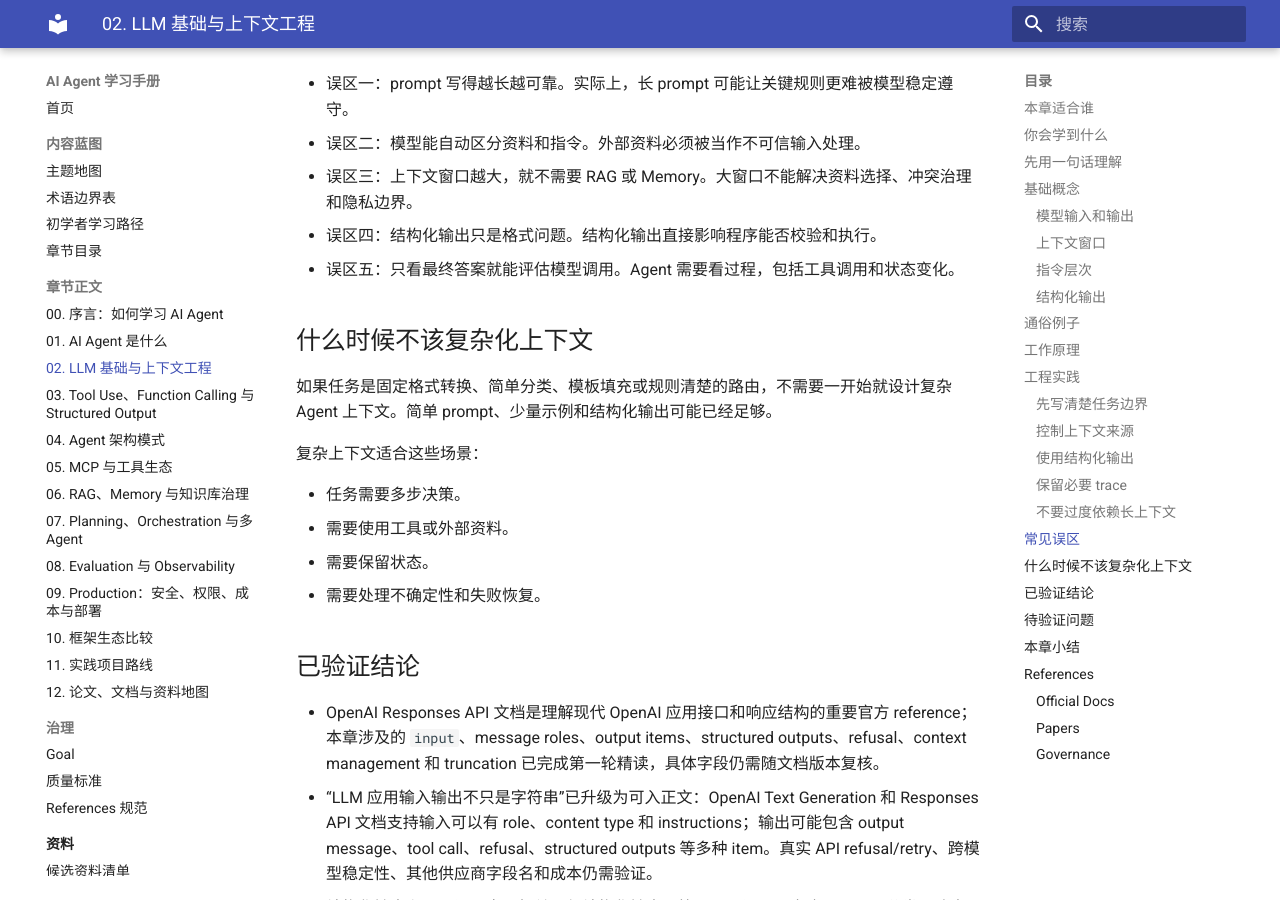
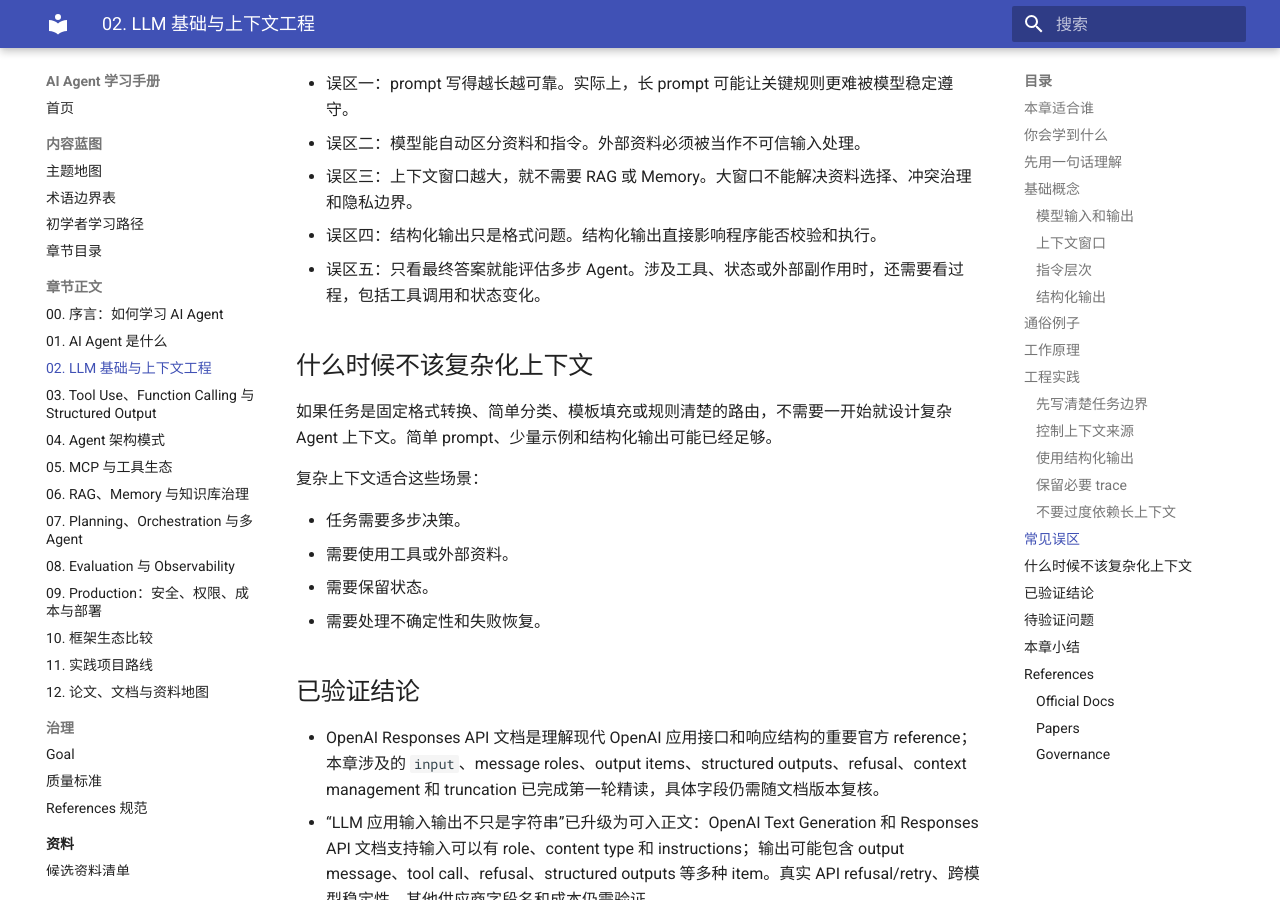
Before and after one commit to AmazingCaddy/readings-ai-agent, an MkDocs documentation site: the page built from docs/chapters/02-llm-context.md, in a window 1280 px wide and 900 px high, scrolled down 4185 px. Built offline with MkDocs 1.6.1 and Material for MkDocs 9.7.7, drawn with Linux system fonts in a browser that asks for light colours; some of the changed text lies outside the part shown.

Commit message:
Constrain trace guidance wording

```diff
--- a/docs/chapters/02-llm-context.md
+++ b/docs/chapters/02-llm-context.md
@@ -136,7 +136,7 @@
 - 误区二：模型能自动区分资料和指令。外部资料必须被当作不可信输入处理。
 - 误区三：上下文窗口越大，就不需要 RAG 或 Memory。大窗口不能解决资料选择、冲突治理和隐私边界。
 - 误区四：结构化输出只是格式问题。结构化输出直接影响程序能否校验和执行。
-- 误区五：只看最终答案就能评估模型调用。Agent 需要看过程，包括工具调用和状态变化。
+- 误区五：只看最终答案就能评估多步 Agent。涉及工具、状态或外部副作用时，还需要看过程，包括工具调用和状态变化。
 
 ## 什么时候不该复杂化上下文
 
@@ -170,7 +170,7 @@
 - 上下文工程决定模型看什么、如何看、哪些信息更可信。
 - 结构化输出让系统可以解析、校验和执行模型结果。
 - 长上下文不是万能方案，仍需要检索、摘要、状态和记忆治理。
-- Agent 系统必须记录 trace，否则无法可靠评测和调试。
+- 涉及工具、状态或外部副作用的 Agent 应保留关键过程 trace，否则很难可靠评测和调试。
 
 ## References
 
```
Also changed, not shown: docs/local/summaries/2026-07-11-ai-agent-handbook.md (+3 -2 lines).
